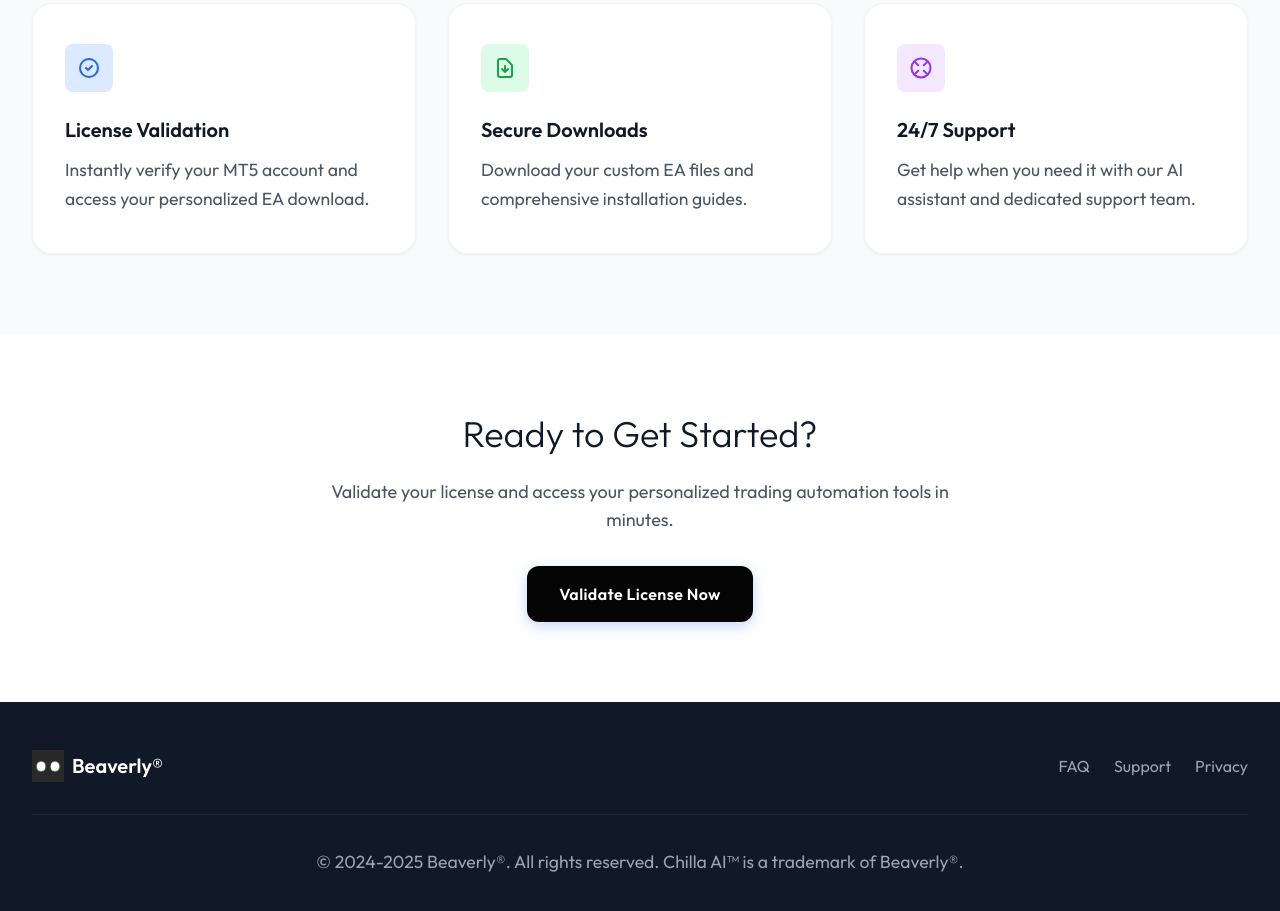
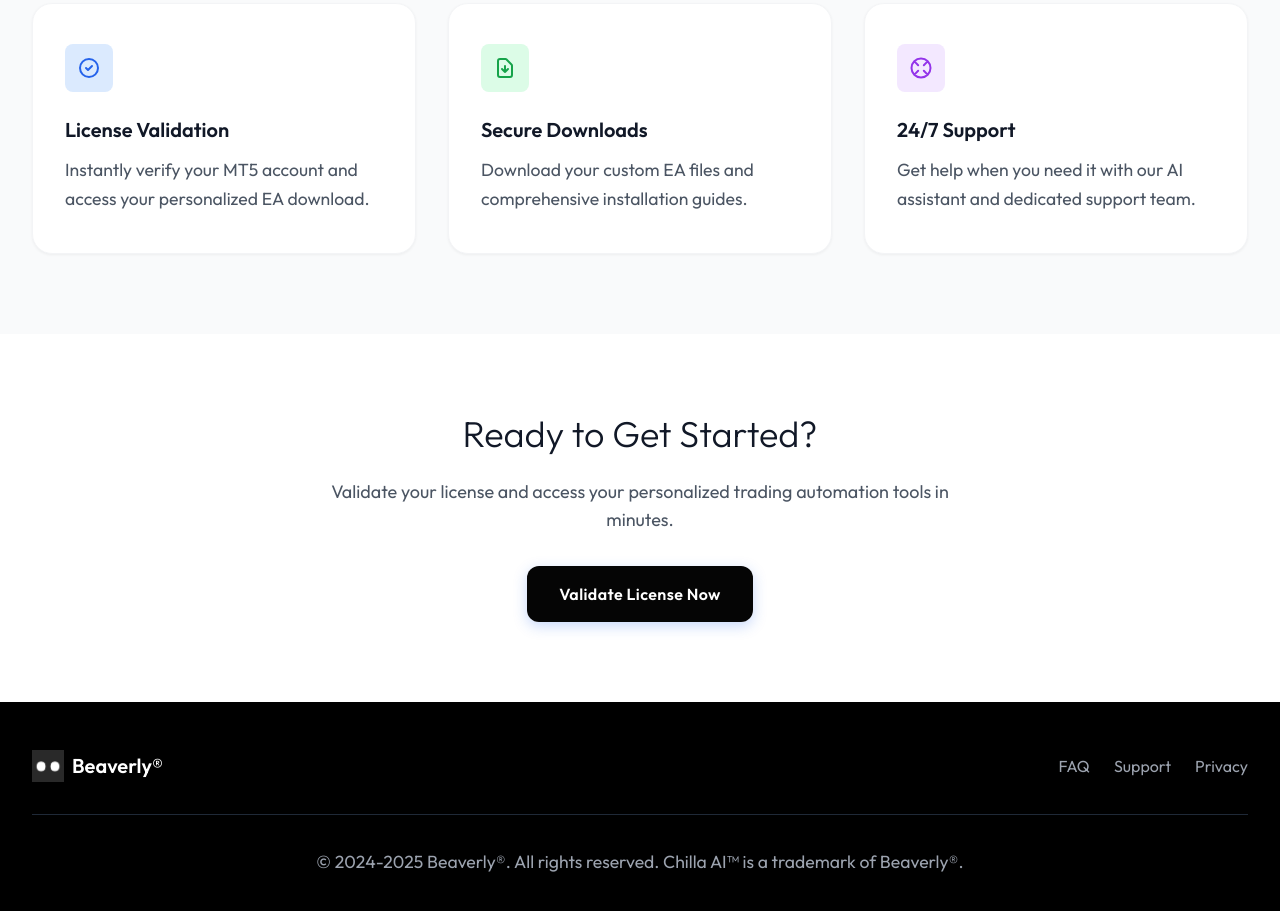
Before and after one commit to BeaverlyGithub/Beaverlywebapp, a website: page index.html in a window 1280 px wide. Shown: the part 753-1664 px from the top of the page. Drawn offline with nearby package versions, Linux system fonts and the light colour scheme.

Commit message:
footer bg to black

```diff
--- a/index.html
+++ b/index.html
@@ -132,7 +132,7 @@
     </section>
 
     <!-- Footer -->
-    <footer class="bg-gray-900 text-white py-12">
+    <footer class="bg-black text-white py-12">
         <div class="max-w-7xl mx-auto px-4 sm:px-6 lg:px-8">
             <div class="flex flex-col md:flex-row justify-between items-center">
                 <div class="flex items-center space-x-2 mb-4 md:mb-0">
```
